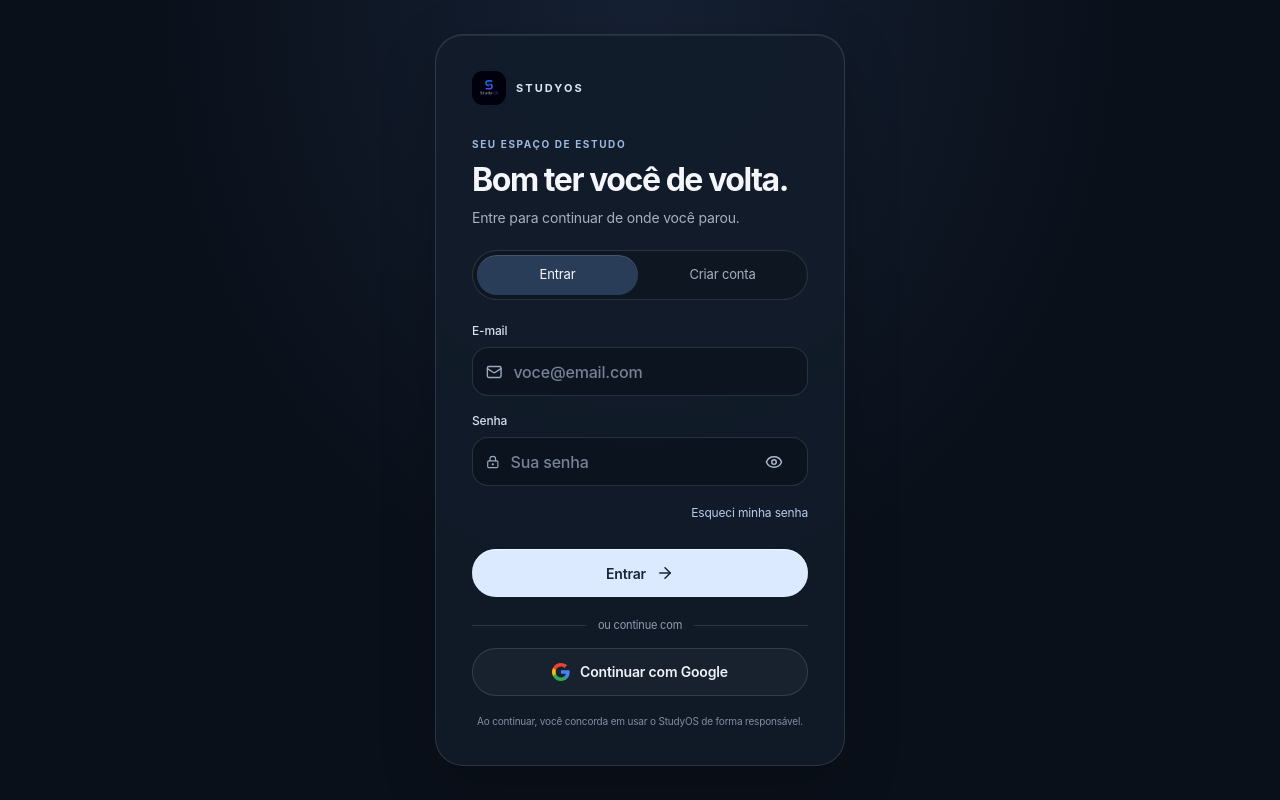
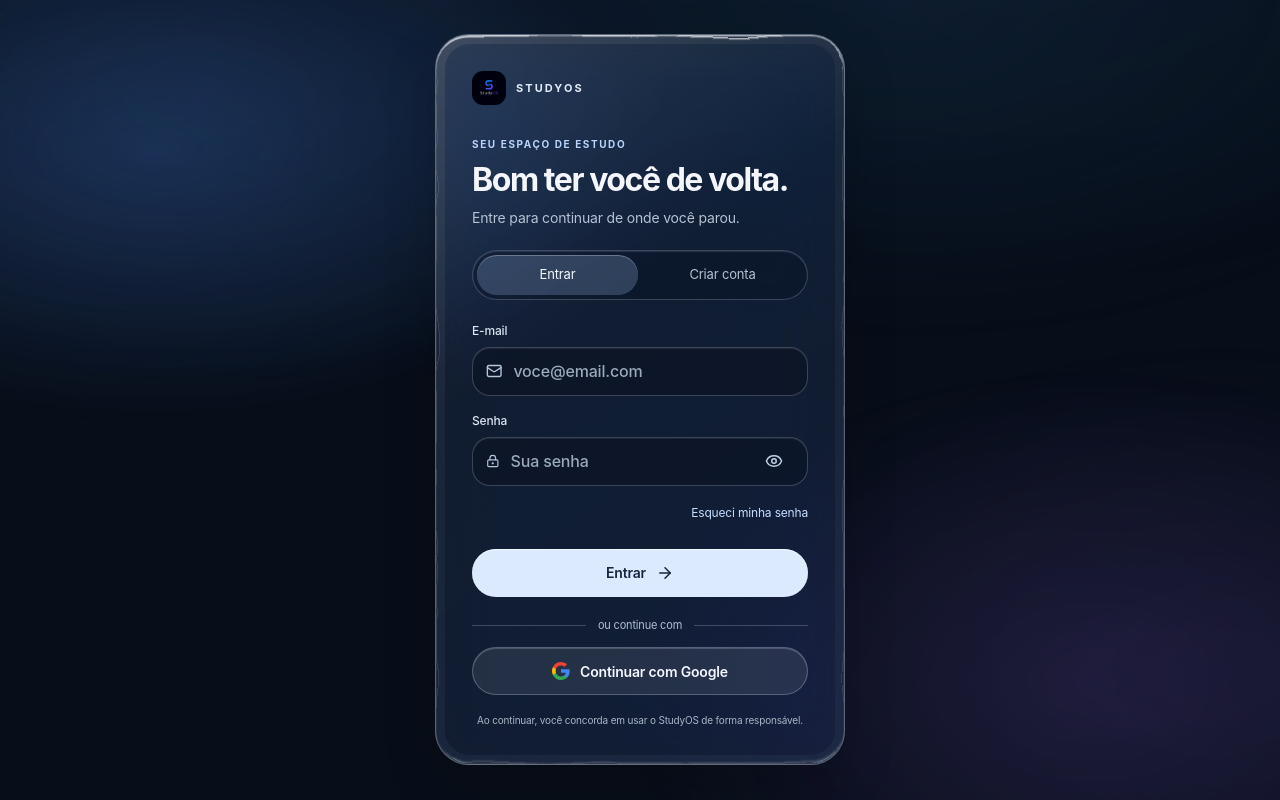
Before and after one commit to asafdev-3/study-os, a React (Vite) app: page /login in a window 1280 px wide. Built offline with nearby package versions, Linux system fonts and the light colour scheme; no server answers.

Commit message:
Refine login with liquid glass styling

```diff
--- a/src/pages/Auth.css
+++ b/src/pages/Auth.css
@@ -1,64 +1,470 @@
 .study-auth-page {
   --auth-text: #f4f6fb;
-  --auth-muted: #a7b0c0;
-  --auth-line: rgba(214, 228, 250, .14);
-  --auth-panel: rgba(18, 28, 43, .86);
+  --auth-muted: #b6c2d3;
+  --auth-line: rgba(226, 238, 255, .22);
+  --auth-panel: rgba(20, 34, 56, .46);
+  position: relative;
+  isolation: isolate;
   display: flex;
   align-items: center;
   justify-content: center;
+  overflow-x: hidden;
   overflow-y: auto;
+  background: #080e19;
+  color: var(--auth-text);
+  font-family: -apple-system, BlinkMacSystemFont, "SF Pro Display", sans-serif;
+}
+
+.study-auth-page::before,
+.study-auth-page::after {
+  content: "";
+  position: fixed;
+  inset: -18%;
+  z-index: -1;
+  pointer-events: none;
   background:
-    radial-gradient(ellipse at 50% 0%, rgba(61, 92, 143, .22), transparent 54%),
-    #0a101a;
-  color: var(--auth-text);
+    radial-gradient(ellipse 40% 35% at 24% 26%, rgba(57, 105, 178, .32), transparent 72%),
+    radial-gradient(ellipse 38% 40% at 78% 75%, rgba(91, 69, 150, .23), transparent 72%),
+    radial-gradient(ellipse 48% 42% at 67% 12%, rgba(37, 85, 125, .18), transparent 75%);
+  animation: study-auth-aurora 18s ease-in-out infinite alternate;
 }
+
+.study-auth-page::after {
+  opacity: .45;
+  transform: rotate(180deg);
+  animation-duration: 25s;
+  animation-direction: alternate-reverse;
+}
+
+.study-auth-filter {
+  position: absolute;
+  width: 0;
+  height: 0;
+  overflow: hidden;
+  pointer-events: none;
+}
+
 .study-auth-card {
+  --mouse-x: 50%;
+  --mouse-y: 20%;
+  position: relative;
+  isolation: isolate;
   width: min(100%, 410px);
   padding: clamp(24px, 6vw, 36px);
-  border: 1px solid var(--auth-line);
-  border-radius: 28px;
-  background: var(--auth-panel);
-  box-shadow: inset 0 1px rgba(255,255,255,.08), 0 18px 56px rgba(0,0,0,.22);
-}
-.study-auth-brand { display:flex; align-items:center; gap:10px; margin-bottom:32px; color:#dbe5f4; font-size:11px; font-weight:650; letter-spacing:.19em; }
-.study-auth-logo { width:34px; height:34px; border-radius:11px; }
-.study-auth-heading { margin-bottom:22px; }
-.study-auth-kicker { margin:0 0 10px; color:#9db8df; font-size:10px; font-weight:650; letter-spacing:.16em; }
-.study-auth-heading h1 { margin:0; color:var(--auth-text); font-size:clamp(26px,7vw,32px); font-weight:650; letter-spacing:-.045em; line-height:1.12; }
-.study-auth-heading > p:last-child { margin:9px 0 0; color:var(--auth-muted); font-size:14px; line-height:1.5; }
-.study-auth-switch { display:grid; grid-template-columns:1fr 1fr; gap:4px; padding:4px; margin-bottom:22px; border:1px solid var(--auth-line); border-radius:999px; background:rgba(0,0,0,.16); }
-.study-auth-switch button { min-height:40px; border-radius:999px; color:var(--auth-muted); font-size:13px; transition:background-color .18s ease,color .18s ease; }
-.study-auth-switch button.is-active { color:#f7f9ff; background:#2a3d58; box-shadow:inset 0 1px rgba(255,255,255,.12); }
-.study-auth-form { display:grid; gap:16px; }
-.study-auth-field { display:grid; gap:7px; color:#d6deea; font-size:12px; font-weight:550; }
-.study-auth-input-wrap { min-height:49px; display:flex; align-items:center; gap:11px; padding:0 13px; border:1px solid var(--auth-line); border-radius:16px; background:rgba(5,10,17,.35); color:#9cabc0; transition:border-color .18s ease,background-color .18s ease; }
-.study-auth-input-wrap:focus-within { border-color:rgba(168,198,241,.55); background:rgba(5,10,17,.52); }
-.study-auth-input-wrap input { width:100%; min-width:0; min-height:46px; border:0; outline:0; background:transparent; color:var(--auth-text); font-size:16px; }
-.study-auth-input-wrap input::placeholder { color:#768296; }
-.study-auth-reveal { display:grid; place-items:center; width:40px; height:40px; flex:0 0 40px; border-radius:50%; color:#aab8cc; }
-.study-auth-forgot { display:flex; justify-content:flex-end; margin-top:-7px; }
-.study-auth-forgot a { min-height:36px; display:flex; align-items:center; color:#b8ccee; font-size:12px; text-decoration:none; }
-.study-auth-feedback { margin:0; padding:10px 12px; border:1px solid transparent; border-radius:14px; font-size:12px; line-height:1.45; }
-.study-auth-feedback.is-error { color:#ffc4c8; border-color:rgba(255,127,139,.24); background:rgba(115,29,41,.2); }
-.study-auth-feedback.is-notice { color:#c4ddff; border-color:rgba(140,183,240,.22); background:rgba(41,70,109,.25); }
-.study-auth-submit,.study-auth-google { min-height:48px; width:100%; display:flex; align-items:center; justify-content:center; gap:10px; border-radius:999px; font-size:14px; font-weight:620; transition:transform .16s ease,opacity .16s ease,background-color .16s ease; }
-.study-auth-submit { margin-top:2px; background:#dceaff; color:#15263d; box-shadow:inset 0 1px rgba(255,255,255,.58); }
-.study-auth-google { border:1px solid var(--auth-line); background:rgba(255,255,255,.035); color:#edf2fb; }
-.study-auth-submit:active,.study-auth-google:active { transform:scale(.985); }
-.study-auth-submit:disabled,.study-auth-google:disabled { opacity:.56; }
-.study-auth-divider { display:flex; align-items:center; gap:12px; margin:20px 0 14px; color:#929caf; font-size:11px; }
-.study-auth-divider::before,.study-auth-divider::after { content:""; height:1px; flex:1; background:var(--auth-line); }
-.study-auth-terms { margin:18px 0 0; color:#818da1; font-size:10px; line-height:1.5; text-align:center; }
-@media(max-height:720px) and (max-width:767px) {
-  .study-auth-page { align-items:flex-start; }
-  .study-auth-card { margin-block:auto; }
-  .study-auth-brand { margin-bottom:22px; }
-}
-@media(prefers-reduced-motion:reduce) {
-  .study-auth-page * { scroll-behavior:auto!important; transition-duration:0s!important; }
+  overflow: hidden;
+  border: 1px solid rgba(233, 243, 255, .33);
+  border-radius: 34px;
+  background:
+    linear-gradient(145deg, rgba(255, 255, 255, .13), rgba(255, 255, 255, .025) 38%, rgba(120, 161, 220, .055) 100%),
+    var(--auth-panel);
+  -webkit-backdrop-filter: blur(32px) saturate(190%) brightness(1.08);
+  backdrop-filter: blur(32px) saturate(190%) brightness(1.08);
+  box-shadow:
+    inset 0 1.5px 1px rgba(255, 255, 255, .65),
+    inset 0 -1.5px 2px rgba(255, 255, 255, .15),
+    0 18px 52px rgba(0, 0, 0, .18);
+  animation: study-auth-enter .65s cubic-bezier(.22, 1.3, .36, 1) both;
 }
 
-.study-auth-back { display:flex; align-items:center; gap:8px; min-height:38px; margin:-14px 0 20px; color:#b5c3d8; font-size:12px; }
-.study-auth-success { display:flex; align-items:center; gap:10px; margin-top:16px; padding:13px; border:1px solid rgba(140,183,240,.22); border-radius:15px; background:rgba(41,70,109,.25); color:#c4ddff; font-size:13px; }
-.study-auth-secondary { margin-top:16px; }
-.study-auth-terms a { color:#b8ccee; text-decoration:none; }
+.study-auth-card::before {
+  content: "";
+  position: absolute;
+  inset: 0;
+  z-index: 0;
+  border: 1.5px solid transparent;
+  border-radius: inherit;
+  pointer-events: none;
+  background:
+    radial-gradient(
+      180px circle at var(--mouse-x) var(--mouse-y),
+      rgba(255, 255, 255, .85),
+      rgba(189, 220, 255, .32) 34%,
+      transparent 75%
+    ) border-box;
+  -webkit-mask:
+    linear-gradient(#fff 0 0) padding-box,
+    linear-gradient(#fff 0 0);
+  -webkit-mask-composite: xor;
+  mask:
+    linear-gradient(#fff 0 0) padding-box,
+    linear-gradient(#fff 0 0);
+  mask-composite: exclude;
+}
+
+.study-auth-card::after {
+  content: "";
+  position: absolute;
+  inset: 0;
+  z-index: 0;
+  border-radius: inherit;
+  pointer-events: none;
+  background: rgba(255, 255, 255, .01);
+  -webkit-backdrop-filter: url(#apple-liquid-glass);
+  backdrop-filter: url(#apple-liquid-glass);
+  -webkit-mask:
+    linear-gradient(#fff 0 0) padding-box,
+    linear-gradient(#fff 0 0);
+  -webkit-mask-composite: xor;
+  mask:
+    linear-gradient(#fff 0 0) padding-box,
+    linear-gradient(#fff 0 0);
+  mask-composite: exclude;
+  border: 9px solid transparent;
+}
+
+.study-auth-card > * {
+  position: relative;
+  z-index: 1;
+}
+
+.study-auth-brand {
+  display: flex;
+  align-items: center;
+  gap: 10px;
+  margin-bottom: 32px;
+  color: #e2ebf8;
+  font-size: 11px;
+  font-weight: 650;
+  letter-spacing: .19em;
+}
+
+.study-auth-logo {
+  width: 34px;
+  height: 34px;
+  border-radius: 11px;
+}
+
+.study-auth-heading {
+  margin-bottom: 22px;
+}
+
+.study-auth-kicker {
+  margin: 0 0 10px;
+  color: #b9d5ff;
+  font-size: 10px;
+  font-weight: 650;
+  letter-spacing: .16em;
+}
+
+.study-auth-heading h1 {
+  margin: 0;
+  color: var(--auth-text);
+  font-size: clamp(26px, 7vw, 32px);
+  font-weight: 650;
+  letter-spacing: -.045em;
+  line-height: 1.12;
+}
+
+.study-auth-heading > p:last-child {
+  margin: 9px 0 0;
+  color: var(--auth-muted);
+  font-size: 14px;
+  line-height: 1.5;
+}
+
+.study-auth-switch {
+  display: grid;
+  grid-template-columns: 1fr 1fr;
+  gap: 4px;
+  padding: 4px;
+  margin-bottom: 22px;
+  border: 1px solid var(--auth-line);
+  border-radius: 999px;
+  background: rgba(5, 13, 26, .28);
+  box-shadow: inset 0 1px 1px rgba(255, 255, 255, .12);
+}
+
+.study-auth-switch button {
+  min-height: 40px;
+  border-radius: 999px;
+  color: var(--auth-muted);
+  font-size: 13px;
+  transition:
+    background-color .3s cubic-bezier(.22, 1.3, .36, 1),
+    color .3s cubic-bezier(.22, 1.3, .36, 1),
+    transform .3s cubic-bezier(.22, 1.3, .36, 1);
+}
+
+.study-auth-switch button.is-active {
+  color: #f7f9ff;
+  background: rgba(164, 201, 250, .23);
+  box-shadow: inset 0 1px rgba(255, 255, 255, .28);
+}
+
+.study-auth-switch button:hover {
+  transform: scale(1.015);
+}
+
+.study-auth-switch button:active {
+  transform: scale(.96);
+}
+
+.study-auth-form {
+  display: grid;
+  gap: 16px;
+}
+
+.study-auth-field {
+  display: grid;
+  gap: 7px;
+  color: #dbe5f2;
+  font-size: 12px;
+  font-weight: 550;
+}
+
+.study-auth-input-wrap {
+  min-height: 49px;
+  display: flex;
+  align-items: center;
+  gap: 11px;
+  padding: 0 13px;
+  border: 1px solid var(--auth-line);
+  border-radius: 18px;
+  background: rgba(5, 10, 20, .32);
+  color: #b4c7dd;
+  box-shadow: inset 0 1px rgba(255, 255, 255, .07);
+  transition:
+    border-color .3s cubic-bezier(.22, 1.3, .36, 1),
+    background-color .3s cubic-bezier(.22, 1.3, .36, 1),
+    box-shadow .3s cubic-bezier(.22, 1.3, .36, 1),
+    transform .3s cubic-bezier(.22, 1.3, .36, 1);
+}
+
+.study-auth-input-wrap:focus-within {
+  transform: translateY(-1px);
+  border-color: rgba(196, 225, 255, .68);
+  background: rgba(17, 34, 56, .5);
+  box-shadow:
+    inset 0 1px rgba(255, 255, 255, .18),
+    0 0 0 3px rgba(150, 195, 255, .1);
+}
+
+.study-auth-input-wrap input {
+  width: 100%;
+  min-width: 0;
+  min-height: 46px;
+  border: 0;
+  outline: 0;
+  background: transparent;
+  color: var(--auth-text);
+  font-size: 16px;
+}
+
+.study-auth-input-wrap input::placeholder {
+  color: #9aa9bd;
+}
+
+.study-auth-reveal {
+  display: grid;
+  place-items: center;
+  width: 40px;
+  height: 40px;
+  flex: 0 0 40px;
+  border-radius: 50%;
+  color: #c0d0e3;
+}
+
+.study-auth-forgot {
+  display: flex;
+  justify-content: flex-end;
+  margin-top: -7px;
+}
+
+.study-auth-forgot a {
+  min-height: 36px;
+  display: flex;
+  align-items: center;
+  color: #c6ddff;
+  font-size: 12px;
+  text-decoration: none;
+}
+
+.study-auth-feedback {
+  margin: 0;
+  padding: 10px 12px;
+  border: 1px solid transparent;
+  border-radius: 14px;
+  font-size: 12px;
+  line-height: 1.45;
+}
+
+.study-auth-feedback.is-error {
+  color: #ffc4c8;
+  border-color: rgba(255, 127, 139, .24);
+  background: rgba(115, 29, 41, .2);
+}
+
+.study-auth-feedback.is-notice {
+  color: #c4ddff;
+  border-color: rgba(140, 183, 240, .22);
+  background: rgba(41, 70, 109, .25);
+}
+
+.study-auth-submit,
+.study-auth-google {
+  min-height: 48px;
+  width: 100%;
+  display: flex;
+  align-items: center;
+  justify-content: center;
+  gap: 10px;
+  border-radius: 999px;
+  font-size: 14px;
+  font-weight: 620;
+  transition:
+    transform .28s cubic-bezier(.22, 1.3, .36, 1),
+    opacity .2s ease,
+    background-color .28s cubic-bezier(.22, 1.3, .36, 1);
+}
+
+.study-auth-submit {
+  margin-top: 2px;
+  background: #dceaff;
+  color: #15263d;
+  box-shadow: inset 0 1px rgba(255, 255, 255, .7);
+}
+
+.study-auth-google {
+  border: 1px solid rgba(228, 240, 255, .26);
+  background: rgba(255, 255, 255, .085);
+  color: #f4f7ff;
+  box-shadow: inset 0 1px rgba(255, 255, 255, .18);
+}
+
+.study-auth-submit:not(:disabled):hover,
+.study-auth-google:not(:disabled):hover {
+  transform: scale(1.015);
+}
+
+.study-auth-submit:not(:disabled):active,
+.study-auth-google:not(:disabled):active {
+  transform: scale(.96);
+}
+
+.study-auth-submit:disabled,
+.study-auth-google:disabled {
+  opacity: .56;
+}
+
+.study-auth-divider {
+  display: flex;
+  align-items: center;
+  gap: 12px;
+  margin: 20px 0 14px;
+  color: #b0bed0;
+  font-size: 11px;
+}
+
+.study-auth-divider::before,
+.study-auth-divider::after {
+  content: "";
+  height: 1px;
+  flex: 1;
+  background: var(--auth-line);
+}
+
+.study-auth-terms {
+  margin: 18px 0 0;
+  color: #a8b5c6;
+  font-size: 10px;
+  line-height: 1.5;
+  text-align: center;
+}
+
+.study-auth-back {
+  display: flex;
+  align-items: center;
+  gap: 8px;
+  min-height: 38px;
+  margin: -14px 0 20px;
+  color: #c3d3e8;
+  font-size: 12px;
+}
+
+.study-auth-success {
+  display: flex;
+  align-items: center;
+  gap: 10px;
+  margin-top: 16px;
+  padding: 13px;
+  border: 1px solid rgba(140, 183, 240, .22);
+  border-radius: 15px;
+  background: rgba(41, 70, 109, .25);
+  color: #c4ddff;
+  font-size: 13px;
+}
+
+.study-auth-secondary {
+  margin-top: 16px;
+}
+
+.study-auth-terms a {
+  color: #c6ddff;
+  text-decoration: none;
+}
+
+@keyframes study-auth-aurora {
+  from { transform: translate3d(-2%, 1%, 0) scale(1); }
+  to { transform: translate3d(3%, -2%, 0) scale(1.08); }
+}
+
+@keyframes study-auth-enter {
+  from { opacity: 0; transform: translateY(16px) scale(.975); }
+  to { opacity: 1; transform: translateY(0) scale(1); }
+}
+
+@media (max-width: 767px) {
+  .study-auth-page::before,
+  .study-auth-page::after {
+    animation: none;
+    inset: 0;
+  }
+
+  .study-auth-card {
+    -webkit-backdrop-filter: blur(20px) saturate(160%);
+    backdrop-filter: blur(20px) saturate(160%);
+  }
+
+  .study-auth-card::after {
+    display: none;
+  }
+}
+
+@media (max-height: 720px) and (max-width: 767px) {
+  .study-auth-page {
+    align-items: flex-start;
+  }
+
+  .study-auth-card {
+    margin-block: auto;
+  }
+
+  .study-auth-brand {
+    margin-bottom: 22px;
+  }
+}
+
+@media (prefers-reduced-motion: reduce) {
+  .study-auth-page::before,
+  .study-auth-page::after,
+  .study-auth-card {
+    animation: none;
+  }
+
+  .study-auth-page * {
+    scroll-behavior: auto !important;
+    transition-duration: 0s !important;
+  }
+}
+
+@media (prefers-reduced-transparency: reduce) {
+  .study-auth-card {
+    background: #17263b;
+    -webkit-backdrop-filter: none;
+    backdrop-filter: none;
+  }
+
+  .study-auth-card::after {
+    display: none;
+  }
+}
--- a/src/pages/Login.jsx
+++ b/src/pages/Login.jsx
@@ -104,11 +104,48 @@ export default function Login() {
     }
   }
 
+  function handleCardMouseMove(event) {
+    const card = event.currentTarget
+    const bounds = card.getBoundingClientRect()
+    card.style.setProperty('--mouse-x', `${event.clientX - bounds.left}px`)
+    card.style.setProperty('--mouse-y', `${event.clientY - bounds.top}px`)
+  }
+
   const creating = mode === 'signup'
 
   return (
     <main className="study-entry study-auth-page">
-      <section className="study-auth-card" aria-labelledby="auth-title">
+      <svg className="study-auth-filter" aria-hidden="true" focusable="false">
+        <filter
+          id="apple-liquid-glass"
+          x="-20%"
+          y="-20%"
+          width="140%"
+          height="140%"
+          colorInterpolationFilters="sRGB"
+        >
+          <feTurbulence
+            type="fractalNoise"
+            baseFrequency="0.012 0.018"
+            numOctaves="2"
+            seed="8"
+            result="glass-noise"
+          />
+          <feDisplacementMap
+            in="SourceGraphic"
+            in2="glass-noise"
+            scale="11"
+            xChannelSelector="R"
+            yChannelSelector="G"
+          />
+        </filter>
+      </svg>
+
+      <section
+        className="study-auth-card"
+        aria-labelledby="auth-title"
+        onMouseMove={handleCardMouseMove}
+      >
         <header className="study-auth-brand">
           <img src="/icons/icon-192.png" alt="" className="study-auth-logo" />
           <span>STUDYOS</span>
```
